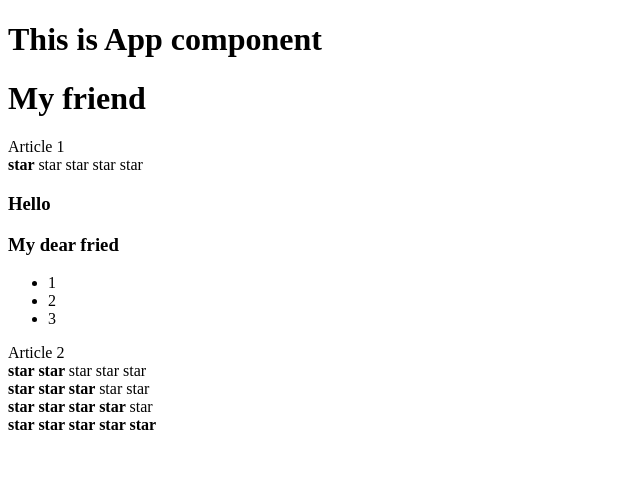
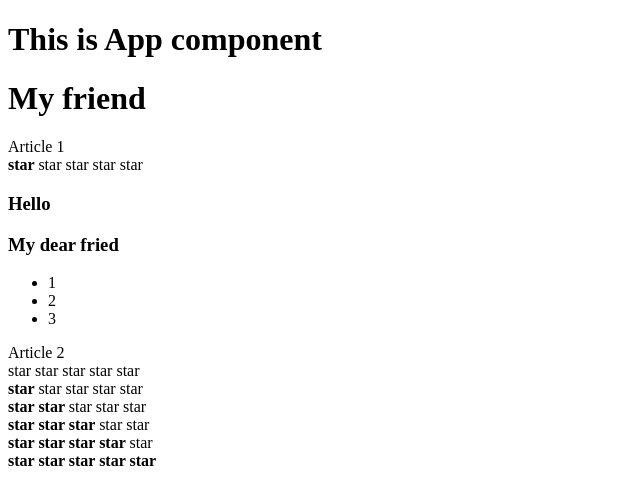
Before and after one commit to Dmitry-Klyuev/Kabzda-learn, a React (Create React App) app: page / in a window 1280 px wide. Shown: the top 504 px of the page, without its empty margins (0-640 px from the left). Built offline with nearby package versions, Linux system fonts and the light colour scheme.

Commit message:
Kabzda_unit_5

```diff
--- a/src/App.tsx
+++ b/src/App.tsx
@@ -17,6 +17,8 @@
             <Accordion title={'Hello'} collapsed={true}/>
             <Accordion title={'My dear fried'} collapsed={false} />
             Article 2
+            <Rating value={0} />
+            <Rating value={1} />
             <Rating value={2} />
             <Rating value={3} />
             <Rating value={4} />
--- a/src/components/Accordion/Accordion.tsx
+++ b/src/components/Accordion/Accordion.tsx
@@ -5,38 +5,29 @@
     collapsed: true | false
 }
 
-function Accordion(props: AccordionPropsType){
+function Accordion(props: AccordionPropsType) {
     console.log('Accordion rendering')
-    if (props.collapsed){
-        return (
-            <div>
-                <AccordionTittle title={props.title} />
-            </div>
-        )
-    }else{
-        return(
-            <div>
-                <AccordionTittle title={props.title} />
-                <AccordionBody />
-            </div>
-        )
-    }
-
+    return (
+        <div>
+            <AccordionTittle title={props.title}/>
+            {!props.collapsed && <AccordionBody/>}
+        </div>
+    )
 }
 
 type AccordionTittlePropsType = {
     title: string
 }
 
-function AccordionTittle(props: AccordionTittlePropsType){
-    return  (
+function AccordionTittle(props: AccordionTittlePropsType) {
+    return (
         <h3>{props.title}</h3>
     )
 }
 
 
-function AccordionBody(){
-    return(
+function AccordionBody() {
+    return (
         <ul>
             <li>1</li>
             <li>2</li>
@@ -44,4 +35,5 @@
         </ul>
     );
 }
+
 export default Accordion;
--- a/src/components/Raiting/Rating.tsx
+++ b/src/components/Raiting/Rating.tsx
@@ -6,68 +6,14 @@
 
 function Rating(props: RatingPropsType) {
     // debugger
-    if (props.value === 1){
-        return (
-            <div>
-                <Star selected={true}/>
-                <Star selected={false}/>
-                <Star selected={false}/>
-                <Star selected={false}/>
-                <Star selected={false}/>
-            </div>
-        )
-    }
-    if (props.value === 2){
-        return (
-            <div>
-                <Star selected={true}/>
-                <Star selected={true}/>
-                <Star selected={false}/>
-                <Star selected={false}/>
-                <Star selected={false}/>
-            </div>
-        )
-    }
-    if (props.value === 3){
-        return (
-            <div>
-                <Star selected={true}/>
-                <Star selected={true}/>
-                <Star selected={true}/>
-                <Star selected={false}/>
-                <Star selected={false}/>
-            </div>
-        )
-    }
-    if (props.value === 4){
-        return (
-            <div>
-                <Star selected={true}/>
-                <Star selected={true}/>
-                <Star selected={true}/>
-                <Star selected={true}/>
-                <Star selected={false}/>
-            </div>
-        )
-    }
-    if (props.value === 5){
-        return (
-            <div>
-                <Star selected={true}/>
-                <Star selected={true}/>
-                <Star selected={true}/>
-                <Star selected={true}/>
-                <Star selected={true}/>
-            </div>
-        )
-    }
+
     return (
         <div>
-            <Star selected={true}/>
-            <Star selected={true}/>
-            <Star selected={true}/>
-            <Star selected={true}/>
-            <Star selected={false}/>
+            <Star selected={props.value > 0}/>
+            <Star selected={props.value > 1}/>
+            <Star selected={props.value > 2}/>
+            <Star selected={props.value > 3}/>
+            <Star selected={props.value > 4}/>
         </div>
     )
 }
@@ -77,7 +23,7 @@
 }
 
 function Star(props: StarPropsType) {
-    if (props.selected === true){
+    if (props.selected){
         return (
             <span><b>star </b></span>
         );
```
